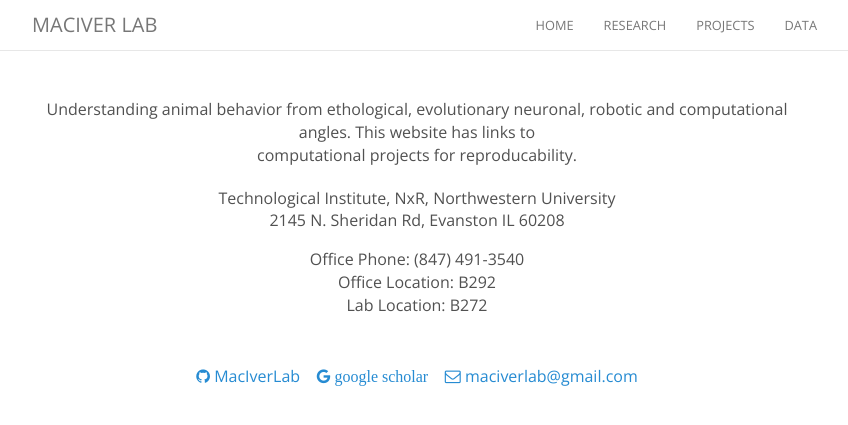
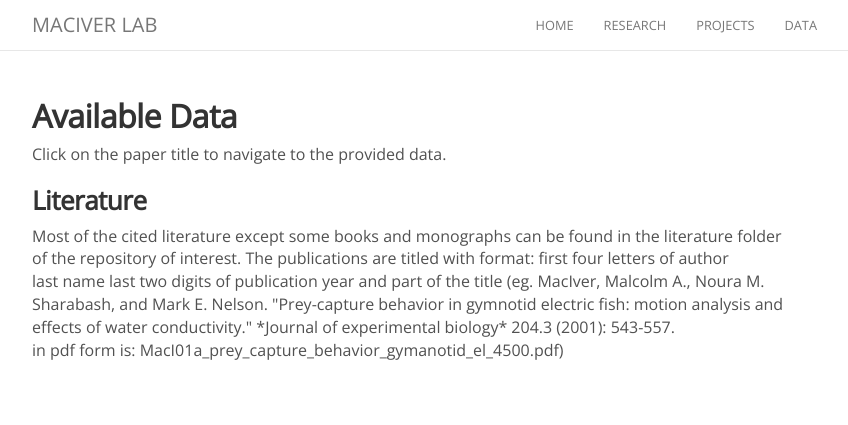
Before and after one commit to maciverlab/maciverlab.github.io, a Jekyll site: the page built from data/index.html, in a window 1280 px wide. Shown: the top 425 px of the page, without its empty margins (223-1071 px from the left). Built offline with Jekyll 4.4.1, drawn with Linux system fonts in a browser that asks for light colours; nearby versions of some CDN libraries; comment, search, counter and statistics services are not loaded.

Commit message:
try list item and data added

```diff
--- a/_config.yml
+++ b/_config.yml
@@ -54,6 +54,12 @@
       type:         "projects"
     values:
       layout:       "post"
+  -
+    scope:
+      path:         ""
+      type:         "data"
+    values:
+      layout:       "post"
 
 
 collections:
--- a/data/index.html
+++ b/data/index.html
@@ -1,29 +1,30 @@
 ---
-layout: default
+layout: page
 ---
+<h2> Available Data </h2>
 
-<div class='container'>
-    <header class="masthead text-center">
+<p> Click on the paper title to navigate to the provided data.</p>
 
-      <p>Understanding animal behavior from ethological, evolutionary
-        neuronal, robotic and computational angles. This website has links to <br>
-        computational projects for reproducability. </p>
+<div class="content list">
+    {% for post in site.posts %}
+    {% if post.type contains 'about' %}
+    <div class="list-item">
+        {% for dat in site.data %}
+        {% if dat.paper contains post.paper %}
+        <h3 class="list-post-title">
+            <a class = "name" href={{site.url}}{{dat.url}}>{{post.title}}</a></h3>
+        {% endif %}
+        {% endfor %}
+    </div>
+    {% endif %}
+    {% endfor %}
+</div>
 
-      <p>Technological Institute, NxR, Northwestern University<br>
-        2145 N. Sheridan Rd, Evanston IL 60208
+<h3> Literature </h3>
 
-        <span style="display: block; margin-bottom: 1em"></span>
-        Office Phone: (847) 491-3540<br>
-        Office Location: B292<br>
-        Lab Location: B272<br>
-
-        <span style="display: block; margin-bottom: 3em"></span>
-
-      <a href="https://github.com/maciverlab"><i class="fa fa-github"></i> MacIverLab</a>&nbsp;&nbsp;&nbsp;
-      <a href="https://scholar.google.com/citations?user=9H9FROQAAAAJ&hl=en"<i class="fa fa-google"></i> google scholar</a>&nbsp;&nbsp;&nbsp;
-      <a href="mailto:maciverlab@gmail.com"><i class="fa fa-envelope-o"></i> maciverlab@gmail.com</a>
-      </a>
-      </p>
-
-    </header>
-</div>
+<p>Most of the cited literature except some books and monographs can be found in the literature folder<br>
+of the repository of interest. The publications are titled with format: first four letters of author <br>
+last name last two digits of publication year and part of the title (eg. MacIver, Malcolm A., Noura M. <br>
+Sharabash, and Mark E. Nelson. "Prey-capture behavior in gymnotid electric fish: motion analysis and <br>
+effects of water conductivity." *Journal of experimental biology* 204.3 (2001): 543-557. <br>
+in pdf form is: MacI01a_prey_capture_behavior_gymanotid_el_4500.pdf) </p>
```
Also changed, not shown: _data/2017-02-07-bigeyedata.md (added, +16 -0 lines), projects/index.html (+4 -4 lines).
